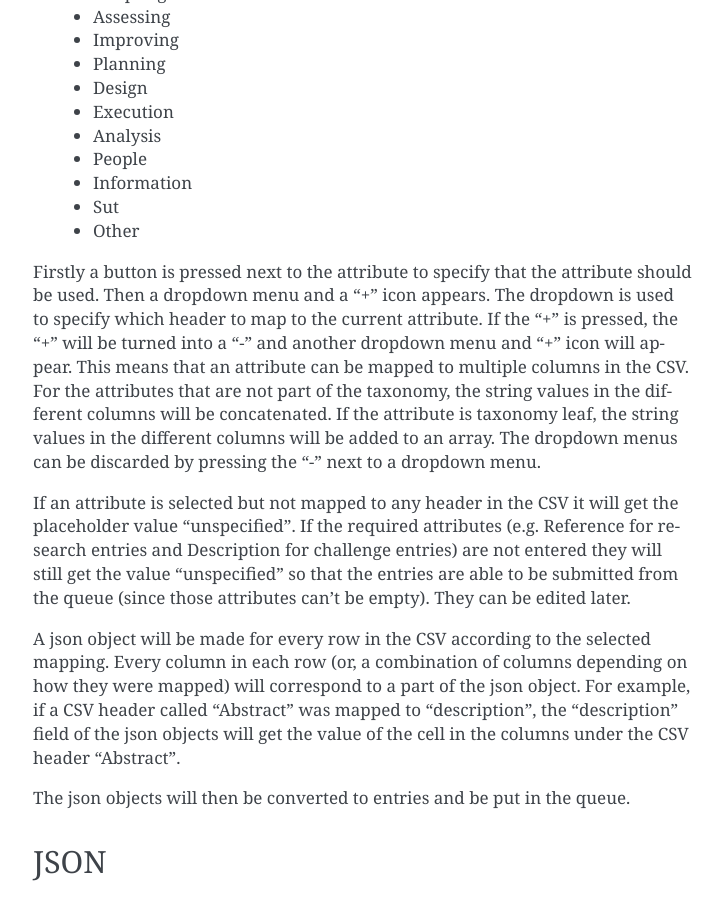
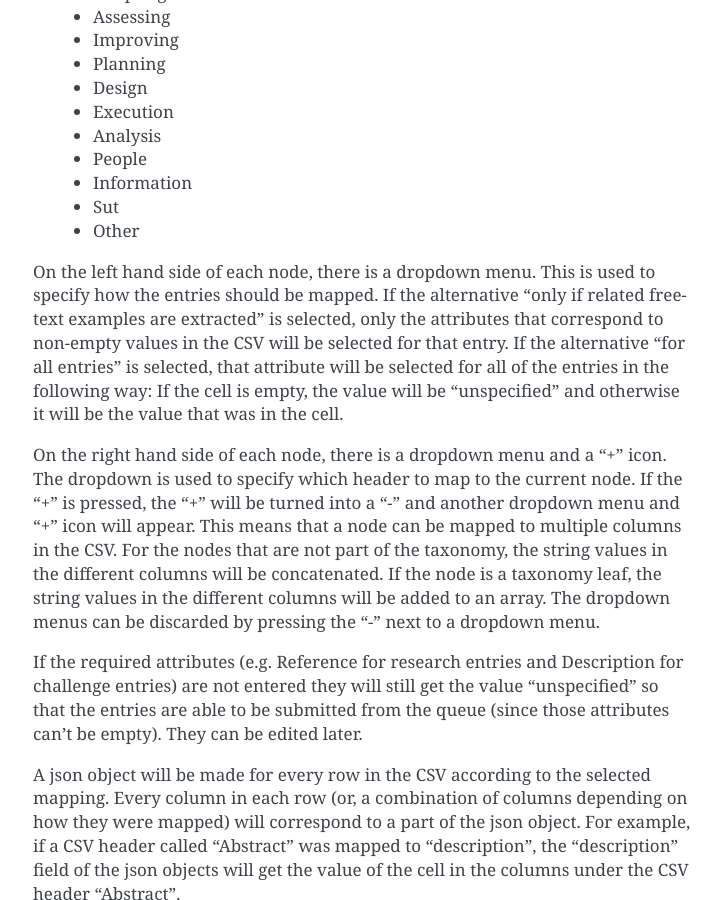
Before and after one commit to sergiorico/backend, a Sphinx documentation site: the page built from docs/frontend/import.rst, in a window 1280 px wide and 900 px high, scrolled down 626 px. Shown: the whole window, without its empty margins (387-1108 px from the left). Built offline with Sphinx 7.4.7, drawn with Linux system fonts in a browser that asks for light colours.

Commit message:
Documentation for latest changes to the import function

```diff
--- a/docs/frontend/import.rst
+++ b/docs/frontend/import.rst
@@ -32,9 +32,11 @@ The first row in the CSV, meaning the headers, will be mapped to the following a
  - Sut
  - Other
 
-Firstly a button is pressed next to the attribute to specify that the attribute should be used. Then a dropdown menu and a "+" icon appears. The dropdown is used to specify which header to map to the current attribute. If the "+" is pressed, the "+" will be turned into a "-" and another dropdown menu and "+" icon will appear. This means that an attribute can be mapped to multiple columns in the CSV. For the attributes that are not part of the taxonomy, the string values in the different columns will be concatenated. If the attribute is taxonomy leaf, the string values in the different columns will be added to an array. The dropdown menus can be discarded by pressing the "-" next to a dropdown menu.
+On the left hand side of each node, there is a dropdown menu. This is used to specify how the entries should be mapped. If the alternative "only if related free-text examples are extracted" is selected, only the attributes that correspond to non-empty values in the CSV will be selected for that entry. If the alternative "for all entries" is selected, that attribute will be selected for all of the entries in the following way: If the cell is empty, the value will be "unspecified" and otherwise it will be the value that was in the cell.
 
-If an attribute is selected but not mapped to any header in the CSV it will get the placeholder value "unspecified". If the required attributes (e.g. Reference for research entries and Description for challenge entries) are not entered they will still get the value "unspecified" so that the entries are able to be submitted from the queue (since those attributes can't be empty). They can be edited later.
+On the right hand side of each node, there is a dropdown menu and a "+" icon. The dropdown is used to specify which header to map to the current node. If the "+" is pressed, the "+" will be turned into a "-" and another dropdown menu and "+" icon will appear. This means that a node can be mapped to multiple columns in the CSV. For the nodes that are not part of the taxonomy, the string values in the different columns will be concatenated. If the node is a taxonomy leaf, the string values in the different columns will be added to an array. The dropdown menus can be discarded by pressing the "-" next to a dropdown menu.
+
+If the required attributes (e.g. Reference for research entries and Description for challenge entries) are not entered they will still get the value "unspecified" so that the entries are able to be submitted from the queue (since those attributes can't be empty). They can be edited later.
 
 A json object will be made for every row in the CSV according to the selected mapping. Every column in each row (or, a combination of columns depending on how they were mapped) will correspond to a part of the json object. For example, if a CSV header called "Abstract" was mapped to "description", the "description" field of the json objects will get the value of the cell in the columns under the CSV header "Abstract".
 
```
